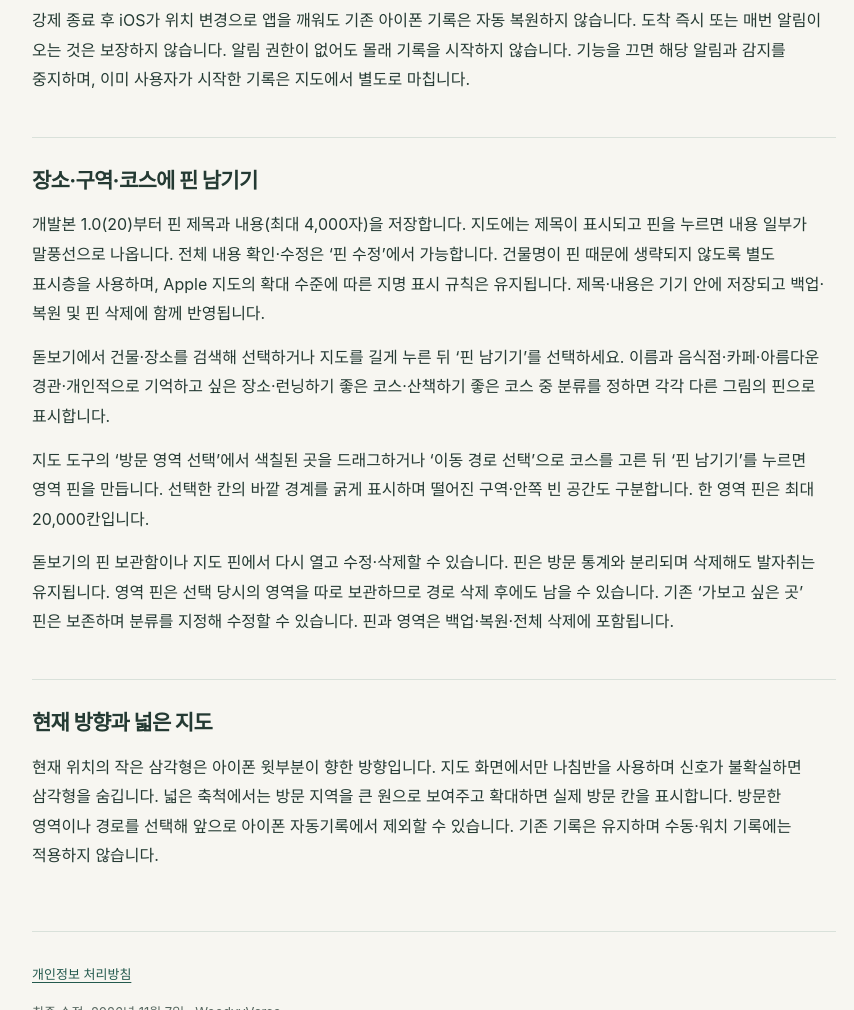
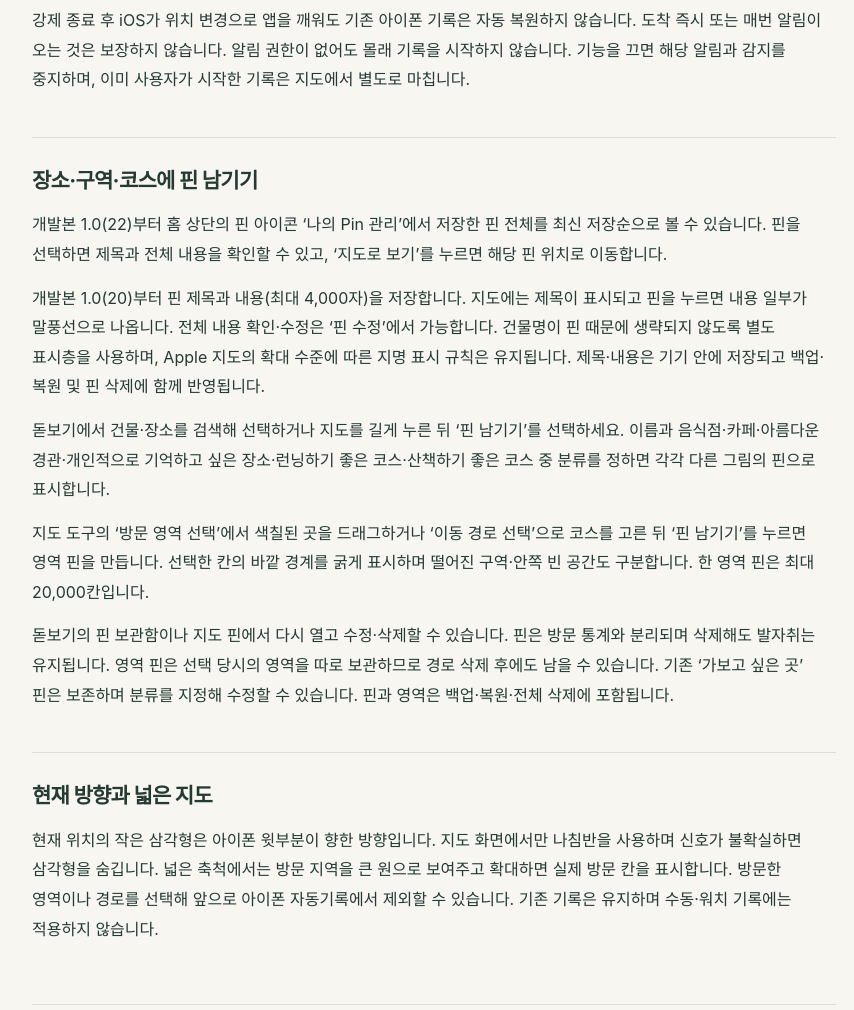
Before and after one commit to MrWoodyPark/beentomap-privacy, a plain HTML site: page support.html in a window 1280 px wide. Shown: the part 2760-3770 px from the top of the page, without its empty margins (206-1060 px from the left). Drawn offline with Linux system fonts and the light colour scheme.

Commit message:
Explain pin library and map navigation

```diff
--- a/support.html
+++ b/support.html
@@ -58,7 +58,7 @@
 <section><h2>지원 범위</h2><p>iOS 17 이상, watchOS 10 이상을 지원합니다. 현재 버전은 대한민국 방문 기록·국내 161개 도시·군 통계를 기준으로 제공합니다. 방문 날짜는 한국 시간 기준이며, 방문 면적·비율은 GPS와 격자·행정 경계를 이용한 추정치입니다. 지도 표시에는 인터넷이 필요합니다. 해외 방문 통계는 추후 제공할 예정입니다.</p></section>
 <section id="contact"><h2>도움이 필요하신가요?</h2><div class="contact"><p>개발자: <strong>WoodyyVerse</strong></p><p><a href="mailto:woodyyverse@gmail.com">woodyyverse@gmail.com</a></p></div><p>앱 문제, 사용 방법, 의견과 개인정보 관련 문의를 받을 수 있습니다. 사용 기종·OS 버전·앱 버전과 재현 순서를 적어 주세요. 비밀번호나 전체 위치 백업 등 불필요한 개인정보는 보내지 않아도 됩니다.</p></section>
 <section><h2>처음 가본 지역에서 앱 실행 알림</h2><p>설정 첫 화면에서 ‘처음 가본 지역에서 앱 실행 알림’을 켜고 아래 권한·안내에서 위치 ‘항상 허용’·정확한 위치·알림·백그라운드 앱 새로 고침을 확인하세요. 앱이 닫혀 있어도 새 장소인지 판단하려고 위치를 간헐적으로 확인합니다. 감지 기준 위치·시각과 마지막 알림 시각은 기기에 보관하지만 감지만으로 방문 영역이나 경로를 저장하지 않습니다.</p><p>앱에 남긴 발자취를 기준으로, 기준점에서 약 500m 이상 이동하고 주변 150m에 방문 기록이 없는 국내 지역이면 ‘앱을 열고 발자취 기록을 시작할까요?’ 알림을 보냅니다. ‘앱 열고 기록 시작’ 또는 알림 본문을 누르면 앱을 열고 그때부터 기록합니다. ‘나중에’를 누르거나 닫으면 기록하지 않습니다. 반복 알림에는 30분 간격을 두며 제외 영역·현재 진행 중인 기록을 우선합니다.</p><p>강제 종료 후 iOS가 위치 변경으로 앱을 깨워도 기존 아이폰 기록은 자동 복원하지 않습니다. 도착 즉시 또는 매번 알림이 오는 것은 보장하지 않습니다. 알림 권한이 없어도 몰래 기록을 시작하지 않습니다. 기능을 끄면 해당 알림과 감지를 중지하며, 이미 사용자가 시작한 기록은 지도에서 별도로 마칩니다.</p></section>
-<section><h2>장소·구역·코스에 핀 남기기</h2><p>개발본 1.0(20)부터 핀 제목과 내용(최대 4,000자)을 저장합니다. 지도에는 제목이 표시되고 핀을 누르면 내용 일부가 말풍선으로 나옵니다. 전체 내용 확인·수정은 ‘핀 수정’에서 가능합니다. 건물명이 핀 때문에 생략되지 않도록 별도 표시층을 사용하며, Apple 지도의 확대 수준에 따른 지명 표시 규칙은 유지됩니다. 제목·내용은 기기 안에 저장되고 백업·복원 및 핀 삭제에 함께 반영됩니다.</p><p>돋보기에서 건물·장소를 검색해 선택하거나 지도를 길게 누른 뒤 ‘핀 남기기’를 선택하세요. 이름과 음식점·카페·아름다운 경관·개인적으로 기억하고 싶은 장소·런닝하기 좋은 코스·산책하기 좋은 코스 중 분류를 정하면 각각 다른 그림의 핀으로 표시합니다.</p><p>지도 도구의 ‘방문 영역 선택’에서 색칠된 곳을 드래그하거나 ‘이동 경로 선택’으로 코스를 고른 뒤 ‘핀 남기기’를 누르면 영역 핀을 만듭니다. 선택한 칸의 바깥 경계를 굵게 표시하며 떨어진 구역·안쪽 빈 공간도 구분합니다. 한 영역 핀은 최대 20,000칸입니다.</p><p>돋보기의 핀 보관함이나 지도 핀에서 다시 열고 수정·삭제할 수 있습니다. 핀은 방문 통계와 분리되며 삭제해도 발자취는 유지됩니다. 영역 핀은 선택 당시의 영역을 따로 보관하므로 경로 삭제 후에도 남을 수 있습니다. 기존 ‘가보고 싶은 곳’ 핀은 보존하며 분류를 지정해 수정할 수 있습니다. 핀과 영역은 백업·복원·전체 삭제에 포함됩니다.</p></section>
+<section><h2>장소·구역·코스에 핀 남기기</h2><p>개발본 1.0(22)부터 홈 상단의 핀 아이콘 ‘나의 Pin 관리’에서 저장한 핀 전체를 최신 저장순으로 볼 수 있습니다. 핀을 선택하면 제목과 전체 내용을 확인할 수 있고, ‘지도로 보기’를 누르면 해당 핀 위치로 이동합니다.</p><p>개발본 1.0(20)부터 핀 제목과 내용(최대 4,000자)을 저장합니다. 지도에는 제목이 표시되고 핀을 누르면 내용 일부가 말풍선으로 나옵니다. 전체 내용 확인·수정은 ‘핀 수정’에서 가능합니다. 건물명이 핀 때문에 생략되지 않도록 별도 표시층을 사용하며, Apple 지도의 확대 수준에 따른 지명 표시 규칙은 유지됩니다. 제목·내용은 기기 안에 저장되고 백업·복원 및 핀 삭제에 함께 반영됩니다.</p><p>돋보기에서 건물·장소를 검색해 선택하거나 지도를 길게 누른 뒤 ‘핀 남기기’를 선택하세요. 이름과 음식점·카페·아름다운 경관·개인적으로 기억하고 싶은 장소·런닝하기 좋은 코스·산책하기 좋은 코스 중 분류를 정하면 각각 다른 그림의 핀으로 표시합니다.</p><p>지도 도구의 ‘방문 영역 선택’에서 색칠된 곳을 드래그하거나 ‘이동 경로 선택’으로 코스를 고른 뒤 ‘핀 남기기’를 누르면 영역 핀을 만듭니다. 선택한 칸의 바깥 경계를 굵게 표시하며 떨어진 구역·안쪽 빈 공간도 구분합니다. 한 영역 핀은 최대 20,000칸입니다.</p><p>돋보기의 핀 보관함이나 지도 핀에서 다시 열고 수정·삭제할 수 있습니다. 핀은 방문 통계와 분리되며 삭제해도 발자취는 유지됩니다. 영역 핀은 선택 당시의 영역을 따로 보관하므로 경로 삭제 후에도 남을 수 있습니다. 기존 ‘가보고 싶은 곳’ 핀은 보존하며 분류를 지정해 수정할 수 있습니다. 핀과 영역은 백업·복원·전체 삭제에 포함됩니다.</p></section>
 <section><h2>현재 방향과 넓은 지도</h2><p>현재 위치의 작은 삼각형은 아이폰 윗부분이 향한 방향입니다. 지도 화면에서만 나침반을 사용하며 신호가 불확실하면 삼각형을 숨깁니다. 넓은 축척에서는 방문 지역을 큰 원으로 보여주고 확대하면 실제 방문 칸을 표시합니다. 방문한 영역이나 경로를 선택해 앞으로 아이폰 자동기록에서 제외할 수 있습니다. 기존 기록은 유지하며 수동·워치 기록에는 적용하지 않습니다.</p></section>
 <footer><p><a href="./">개인정보 처리방침</a></p><p>최종 수정: 2026년 11월 7일 · WoodyyVerse</p></footer>
 <section><h2>새 지역 알림에서 워치로 기록하기</h2><p>개발본 1.0(19)부터 지원합니다. 아이폰 Watch 앱에서 나의발자취를 설치하고, 나의발자취 설정의 ‘애플워치로 기록 사용’을 켠 다음 워치 앱을 한 번 열어 설정을 받아 주세요. 워치의 정확한 위치 권한도 허용해야 합니다.</p><p>이후 새 지역 알림을 워치에서 펼치고 ‘워치로 기록 시작’을 누르면 워치 앱이 열리며 기록을 시작합니다. 아이폰 화면을 켤 필요는 없습니다. 알림 본문을 눌러 앱을 여는 경우도 같은 시작 요청을 처리합니다. ‘나중에’·알림 닫기는 기록을 시작하지 않습니다. 워치 앱이 설치되지 않았거나 알림 미러링이 꺼져 있으면 사용할 수 없습니다.</p><p>배터리 부족·위치 권한 거절·저장 공간 부족·워치 기록 사용 해제 시에는 기록이 시작되지 않고 워치에서 안내합니다. 최초 설정 전달이 지연되면 다시 연결한 뒤 워치 앱의 ‘기록 시작’을 눌러 주세요. 새 지역 감지와 알림 전달은 iOS 및 연결 상태에 따라 지연·누락될 수 있습니다.</p></section>
```
